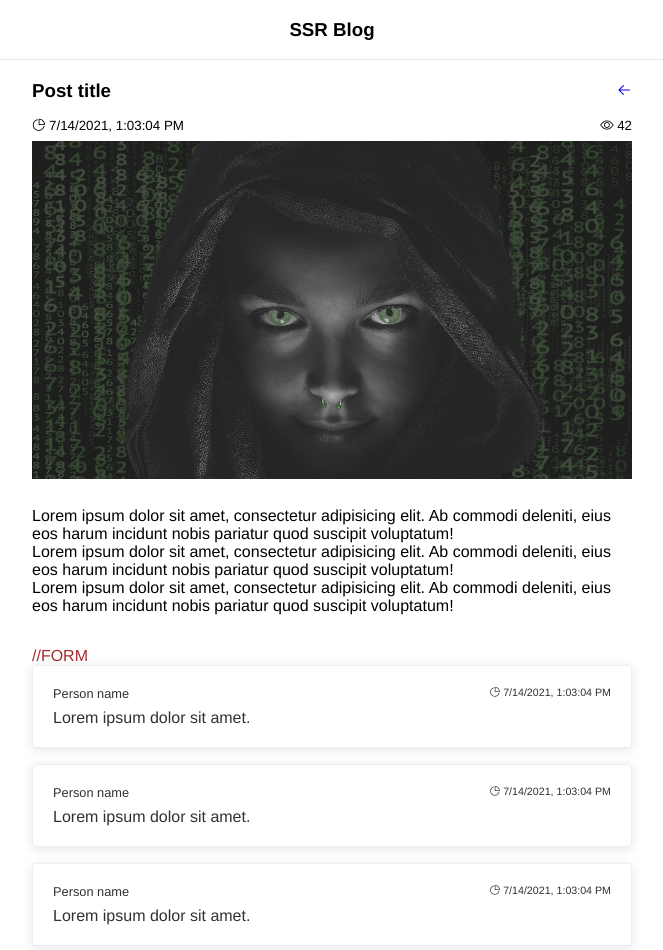
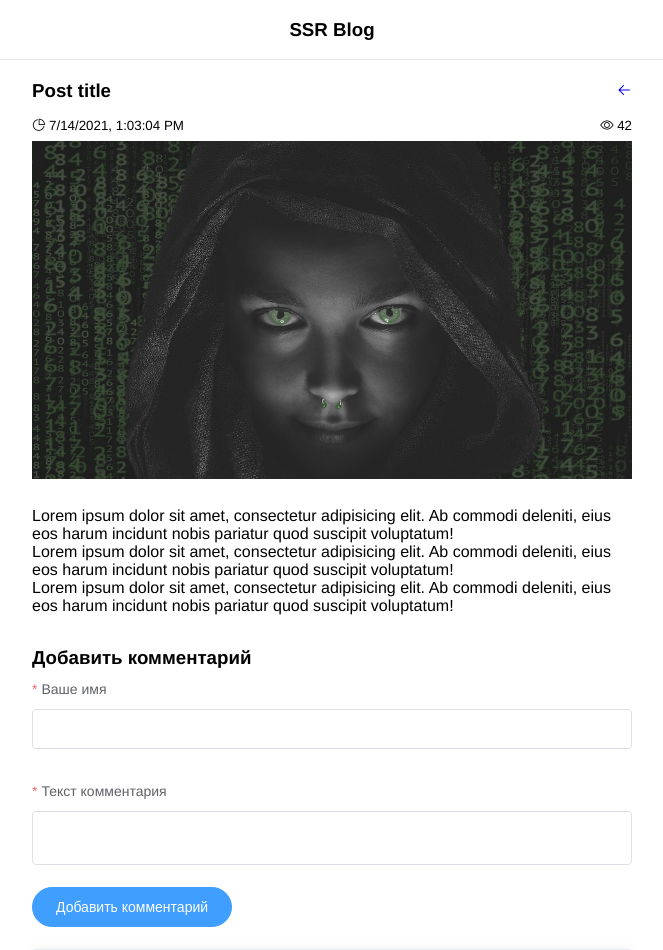
Before and after one commit to vladimirKartyshov/Nuxt-blog, a Nuxt app: page /post/1 in a window 1280 px wide. Shown: the top 950 px of the page, without its empty margins (308-971 px from the left). Built offline with nearby package versions, Linux system fonts and the light colour scheme.

Commit message:
Форма добавления комментария

```diff
--- /dev/null
+++ b/components/main/CommentForm.vue
@@ -0,0 +1,68 @@
+<template>
+  <el-form
+    :model="controls"
+    :rules="rules"
+    ref="form"
+    @submit.native.prevent='onSubmit'
+  >
+    <h1>Добавить комментарий</h1>
+
+    <el-form-item label="Ваше имя" prop="name">
+      <el-input v-model.trim="controls.name"/>
+    </el-form-item>
+
+    <el-form-item label="Текст комментария" prop="text">
+      <el-input
+        type='textarea'
+        v-model.trim="controls.text"
+        resize='none'
+        :rows='2'
+      />
+    </el-form-item>
+
+    <el-form-item>
+      <el-button
+        type="primary"
+        native-type='submit'
+        round
+      >
+        Добавить комментарий
+      </el-button>
+    </el-form-item>
+  </el-form>
+</template>
+
+<script>
+export default {
+  name: 'CommentForm',
+  data() {
+    return {
+      controls: {
+        name: '',
+        text: ''
+      },
+      rules: {
+        name: [
+          { required: true, message: 'Имя не должно быть пустым', trigger: 'blur' },
+        ],
+        text: [
+          { required: true, message: 'Введите Ваш комментарий', trigger: 'blur' }
+        ]
+      }
+    }
+  },
+  methods: {
+    onSubmit() {
+        this.$refs.form.validate(valid => {
+          if (valid) {
+            console.log('Form is Valid');
+          }
+        })
+    }
+  }
+}
+</script>
+
+<style scoped>
+
+</style>
--- a/pages/post/_id.vue
+++ b/pages/post/_id.vue
@@ -35,8 +35,9 @@
         deleniti, eius eos harum incidunt nobis pariatur quod suscipit voluptatum!</p>
     </main>
 
-    <footer style='color: brown'>
-      //FORM
+    <footer>
+
+      <app-comment-form/>
 
       <div class='comments' v-if='true'>
         <app-comment
@@ -52,13 +53,15 @@
 
 <script>
 import AppComment from '@/components/main/Comment'
+import AppCommentForm from '@/components/main/CommentForm'
 export default {
   name: 'Id',
   validate({params}) {
     return Boolean(params.id)
   },
   components: {
-    AppComment
+    AppComment,
+    AppCommentForm
   }
 }
 </script>
```
